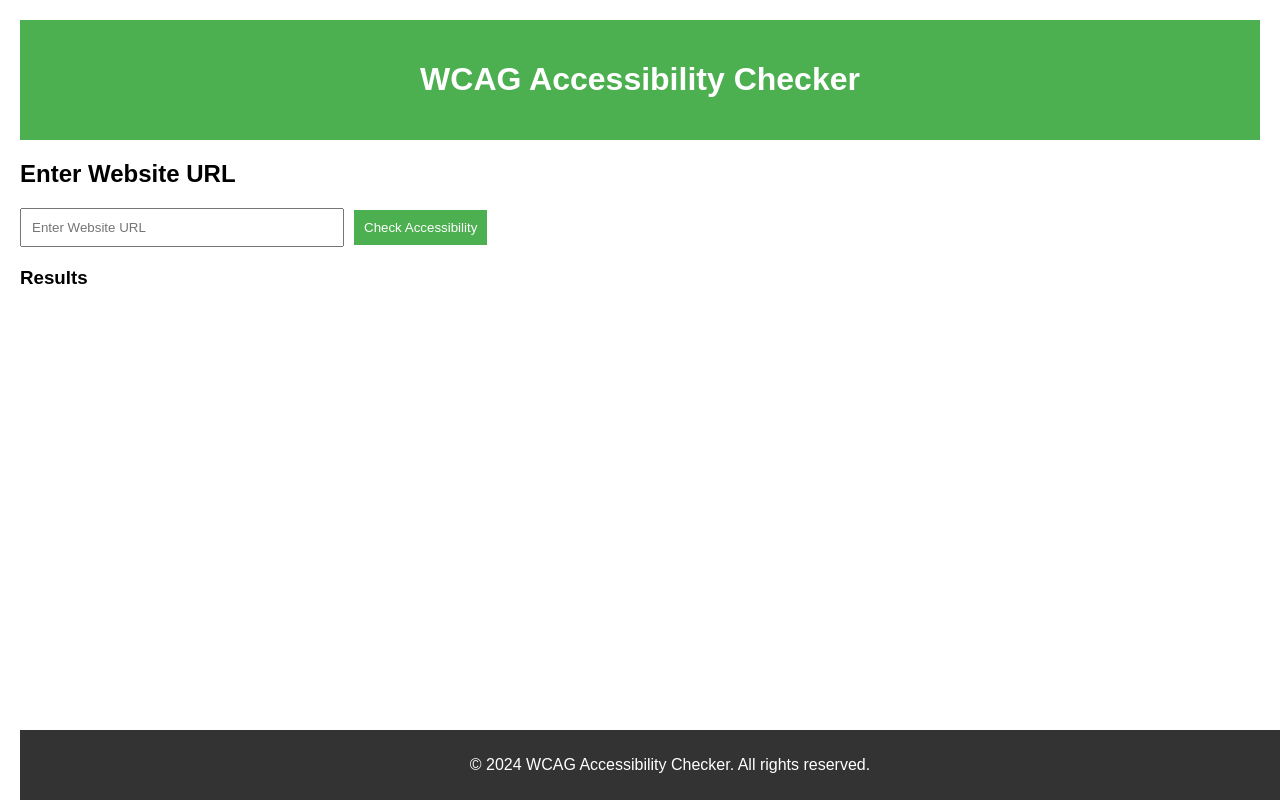
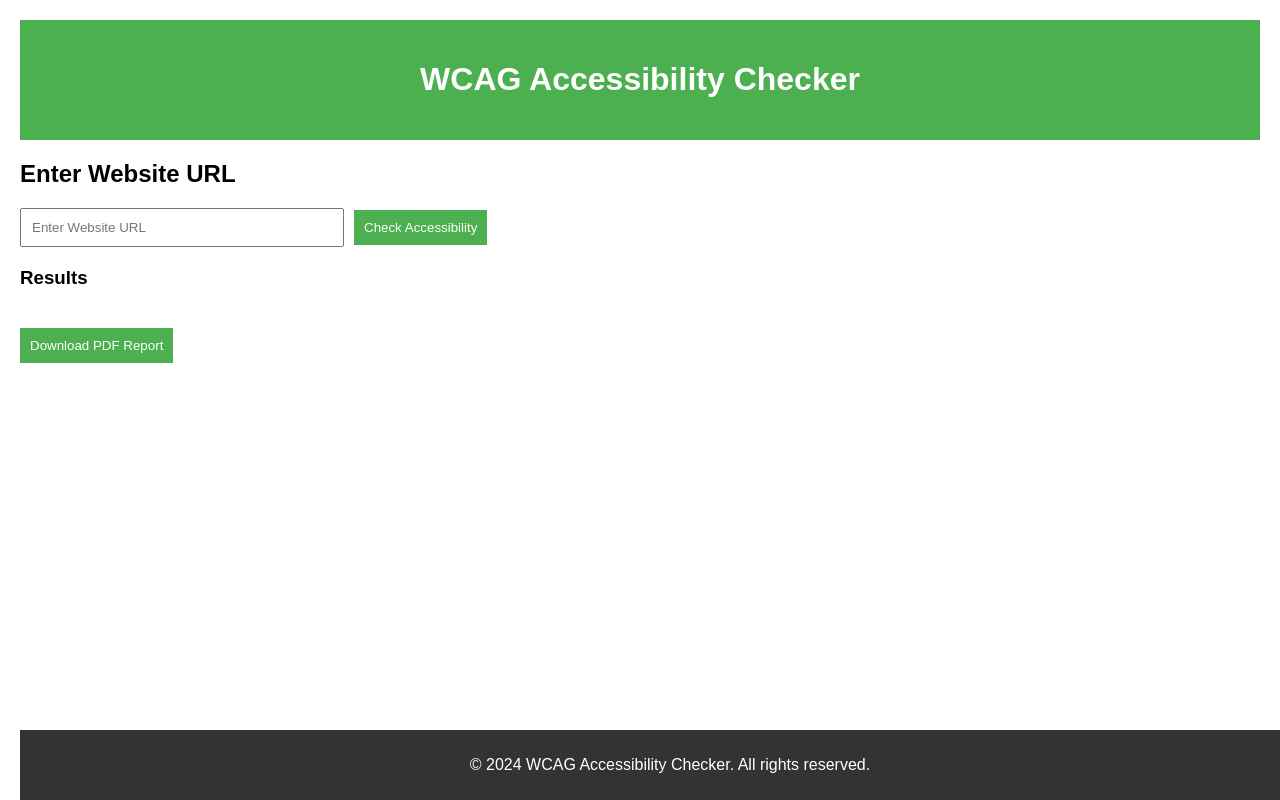
Before and after one commit to attiqrehman-ar/Python-A11y-App, a React (Create React App) app in the folder frontend/: page / in a window 1280 px wide. Built offline with nearby package versions, Linux system fonts and the light colour scheme.

Commit message:
update frontend for download

```diff
--- a/frontend/src/components/Home.js
+++ b/frontend/src/components/Home.js
@@ -119,11 +119,23 @@ const Home = () => {
             ) : (
               <p>No issues found for Heading Structure.</p>
             )}
-
-            <button onClick={handleDownloadPdf}>Download PDF Report</button>
           </div>
         )}
       </div>
+
+      <button
+        onClick={handleDownloadPdf}
+        style={{
+          padding: '10px',
+          backgroundColor: '#4CAF50',
+          color: 'white',
+          border: 'none',
+          cursor: 'pointer',
+          marginTop: '20px',
+        }}
+      >
+        Download PDF Report
+      </button>
 
       <Footer />
     </div>
```
